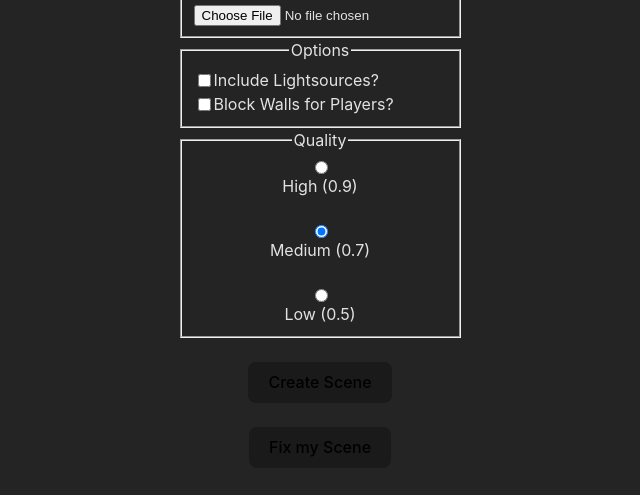
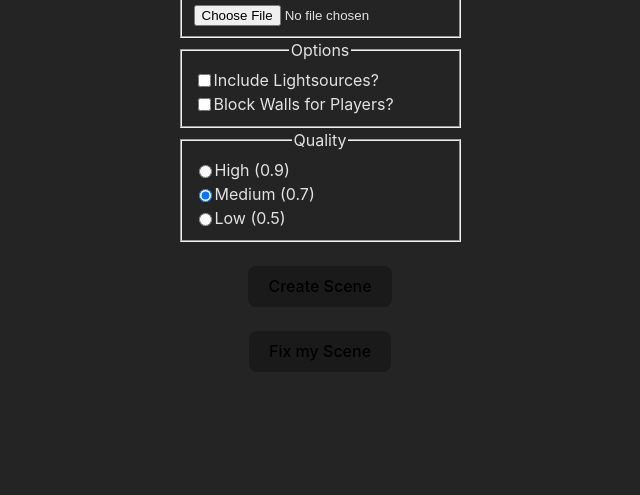
Before and after one commit to nilskk/owlbear-universalvtt-upload, a website built with Vite: page index.html in a window 1280 px wide. Shown: the part 135-630 px from the top of the page, without its empty margins (320-960 px from the left). Built offline with nearby package versions, Linux system fonts and the light colour scheme.

Commit message:
Refactor WebP quality radio buttons for improved styling and layout

```diff
--- a/index.html
+++ b/index.html
@@ -66,12 +66,18 @@
         <!-- This fieldset contains options for including light sources and simplifying walls -->
         <legend>Quality</legend>
         <div id="webpQualityDiv">
-          <input type="radio" id="qualityHigh" name="webpQuality" value="0.9">
-          <label for="qualityHigh">High (0.9)</label><br>
-          <input type="radio" id="qualityMedium" name="webpQuality" value="0.7" checked>
-          <label for="qualityMedium">Medium (0.7)</label><br>
-          <input type="radio" id="qualityLow" name="webpQuality" value="0.5">
-          <label for="qualityLow">Low (0.5)</label>
+          <div class="radio-item">
+            <input type="radio" id="qualityHigh" name="webpQuality" value="0.9">
+            <label for="qualityHigh">High (0.9)</label>
+          </div>
+          <div class="radio-item">
+            <input type="radio" id="qualityMedium" name="webpQuality" value="0.7" checked>
+            <label for="qualityMedium">Medium (0.7)</label>
+          </div>
+          <div class="radio-item">
+            <input type="radio" id="qualityLow" name="webpQuality" value="0.5">
+            <label for="qualityLow">Low (0.5)</label>
+          </div>
         </div>
       </fieldset>
       <br>
@@ -109,8 +115,12 @@
   #webpQualityDiv {
     display: flex;
     flex-direction: column;
+    align-items: flex-start;
+  }
+
+  .radio-item {
+    display: flex;
     align-items: center;
-    justify-content: flex-start;
   }
 </style>
 
```
